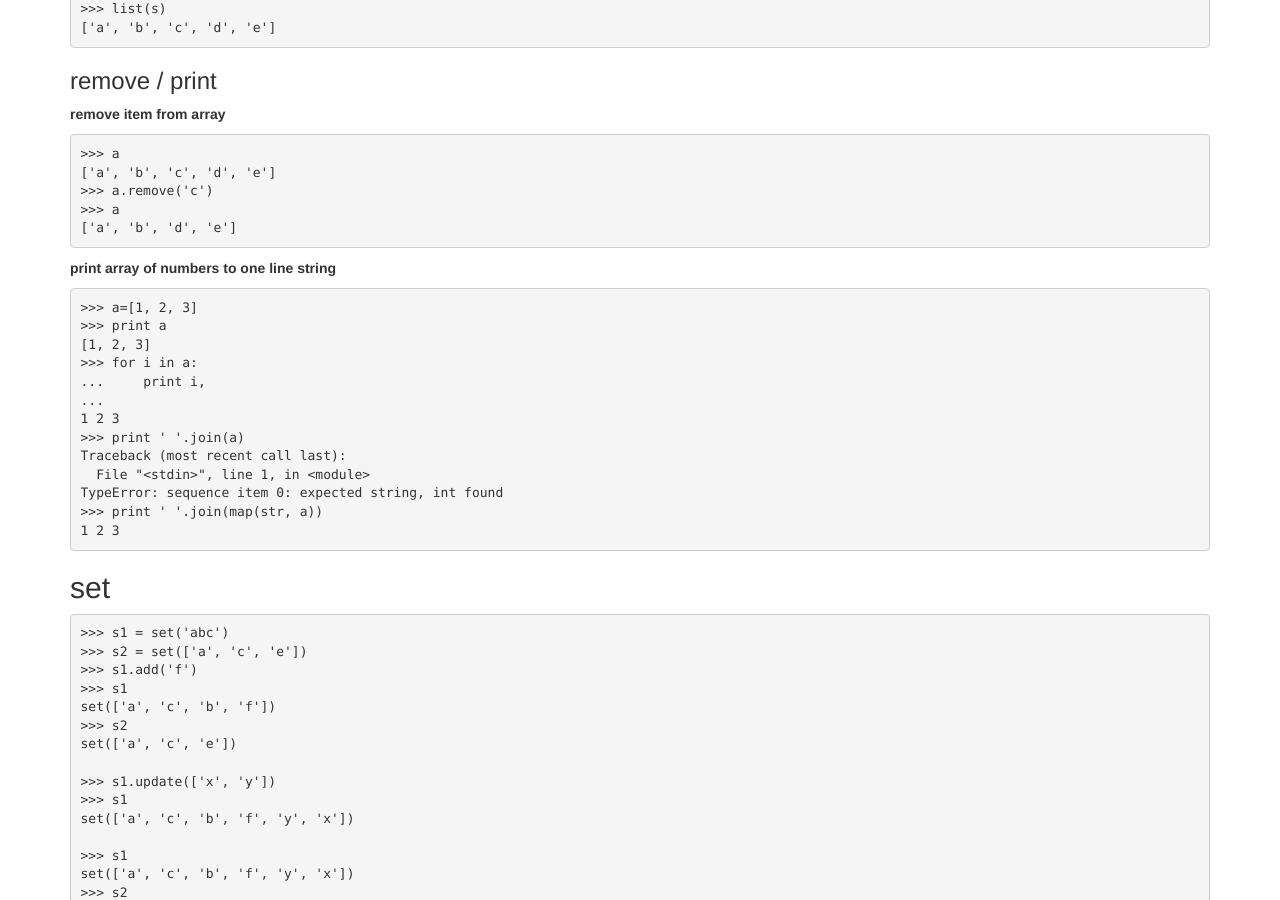
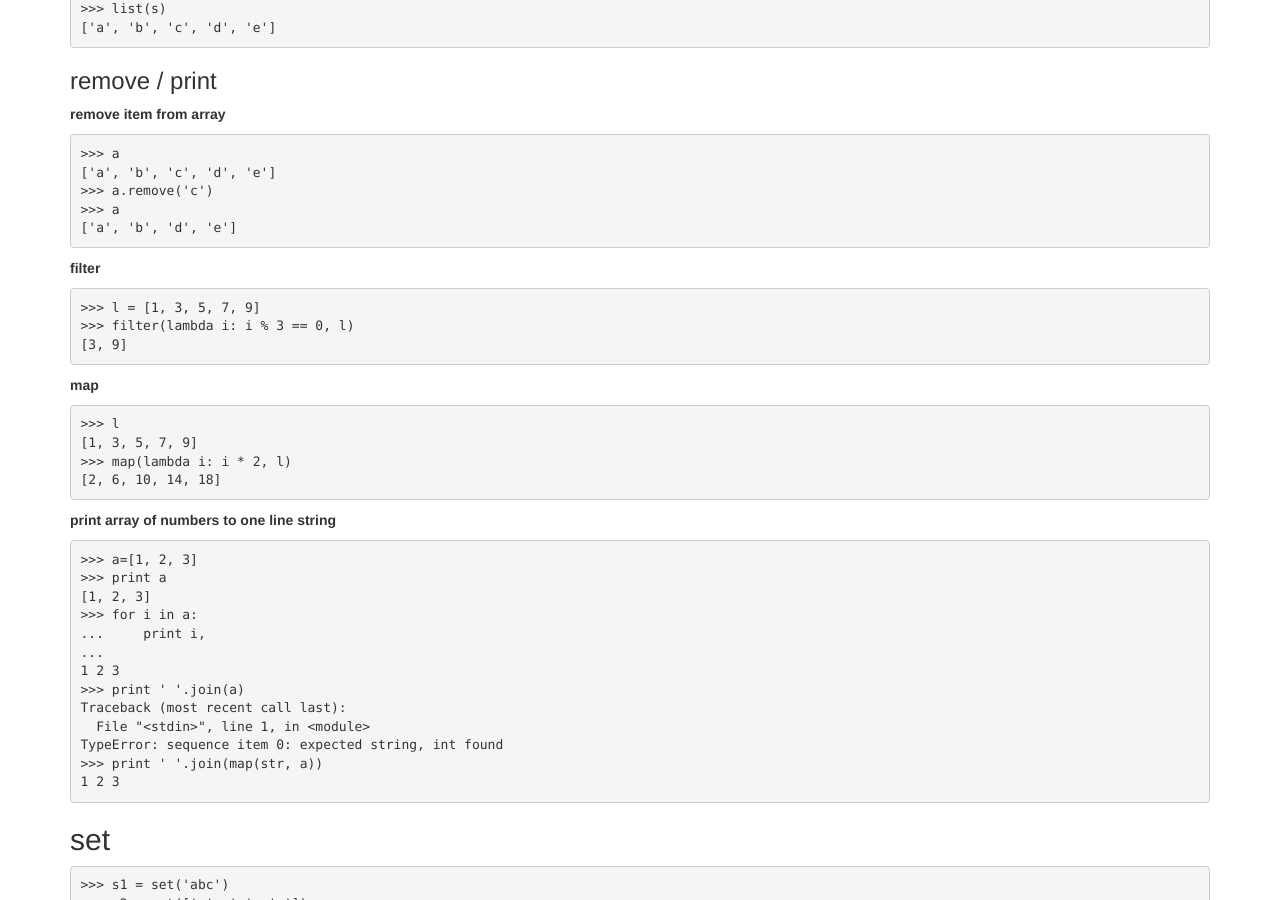
Before and after one commit to gary-liguoliang/notes, a Jekyll site: the page built from _posts/2016-03-16-python-fluent-python.md, in a window 1280 px wide and 900 px high, scrolled down 327 px. Built offline with Jekyll 4.4.1, drawn with Linux system fonts in a browser that asks for light colours.

Commit message:
Update 2016-03-16-python-fluent-python.md

````diff
--- a/_posts/2016-03-16-python-fluent-python.md
+++ b/_posts/2016-03-16-python-fluent-python.md
@@ -5,6 +5,7 @@ title: Fluent Python
 
 Fluent Python
 ----
+
 # collections
 
 ## list / array
@@ -26,6 +27,23 @@ Fluent Python
 >>> a.remove('c')
 >>> a
 ['a', 'b', 'd', 'e']
+```
+
+**filter**
+
+```python
+>>> l = [1, 3, 5, 7, 9]
+>>> filter(lambda i: i % 3 == 0, l)
+[3, 9]
+```
+
+**map**
+
+```python
+>>> l
+[1, 3, 5, 7, 9]
+>>> map(lambda i: i * 2, l)
+[2, 6, 10, 14, 18]
 ```
 
 **print array of numbers to one line string**
````
